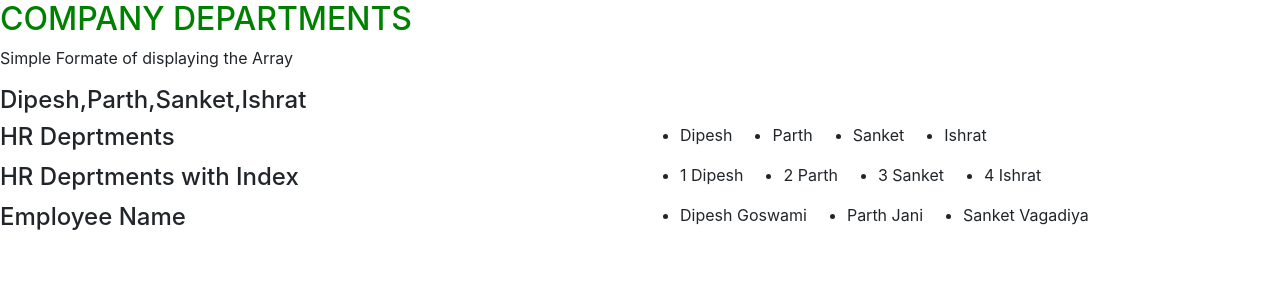
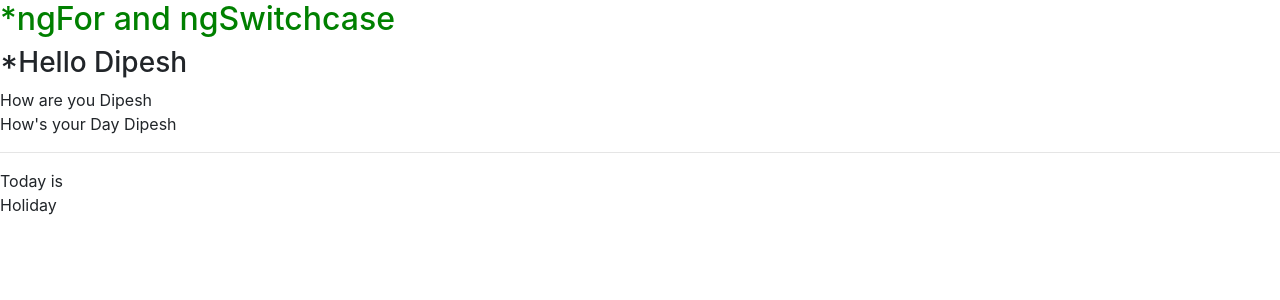
Before and after one commit to GOSSII/Angular4-Leanrning, an Angular app: page / in a window 1280 px wide. Shown: the top 300 px of the page. Built offline with nearby package versions, Linux system fonts and the light colour scheme.

Commit message:
*ngFor and ngSwitchcase

```diff
--- a/src/app/component/sandbox/sandbox.component.css
+++ b/src/app/component/sandbox/sandbox.component.css
@@ -1,4 +1,3 @@
 .title {
     color : green;
-    text-transform : uppercase;
 }
--- a/src/app/component/sandbox/sandbox.component.html
+++ b/src/app/component/sandbox/sandbox.component.html
@@ -1,23 +1,19 @@
-<h2 class="title">Company Departments</h2>
+<h2 class="title">*ngFor and ngSwitchcase</h2>
 
-<P>Simple Formate of displaying the Array</P>
-<h4>{{hrDept}}</h4>
+<h3>
+    *Hello
+   <span *ngIf="showName">{{name}}</span>
+</h3>
 
-<div class="row">
-  <h4 class="col-md-6">HR Deprtments</h4>
-  <ul *ngFor="let emp of hrDept">
-    <li>{{emp}}</li>
-  </ul>
+<span *ngIf = "showName; else noName">How are you {{name}}</span>
+<ng-template #noName>World</ng-template>
 
-  <h4 class="col-md-6">HR Deprtments with Index</h4>
-  <ul *ngFor="let emp of hrDept; let i = index">
-    <li>{{i + 1}} {{emp}}</li>
-  </ul>
+<p>How's your Day {{ showName ? name : 'world'}}</p>
+
+<hr>
+<div [ngSwitch] = "day">Today is
+    <div *ngSwitchCase = "'1'">Monday</div>
+    <div *ngSwitchCase = "'2'">Thusday</div>
+    <div *ngSwitchCase = "'3'">Friday</div>
+    <div *ngSwitchDefault>Holiday</div>
 </div>
-
-<div class="row">
-  <h4 class="col-md-6">Employee Name</h4>
-  <ul *ngFor="let person of empName">
-    <li>{{person.firstname}} {{person.lastname}}</li>
-  </ul>
-</div>
--- a/src/app/component/sandbox/sandbox.component.ts
+++ b/src/app/component/sandbox/sandbox.component.ts
@@ -8,24 +8,7 @@ import { unescapeIdentifier } from '@angular/compiler';
 })
 
 export class sandboxComponent{
-    hrDept = ['Dipesh','Parth','Sanket','TEST'];
-
-    empName = [
-        {
-            firstname : 'Dipesh',
-            lastname : 'Goswami'
-        },
-        {
-            firstname : 'Parth',
-            lastname : 'Jani'
-        },
-        {
-            firstname : 'Sanket',
-            lastname : 'Vagadiya'
-        }
-    ];
-
-    constructor(){
-        this.hrDept[3] = "Ishrat"
-    }
+    name:string = 'Dipesh';
+    showName:boolean = true;
+    day:number = 0;
 }
```
